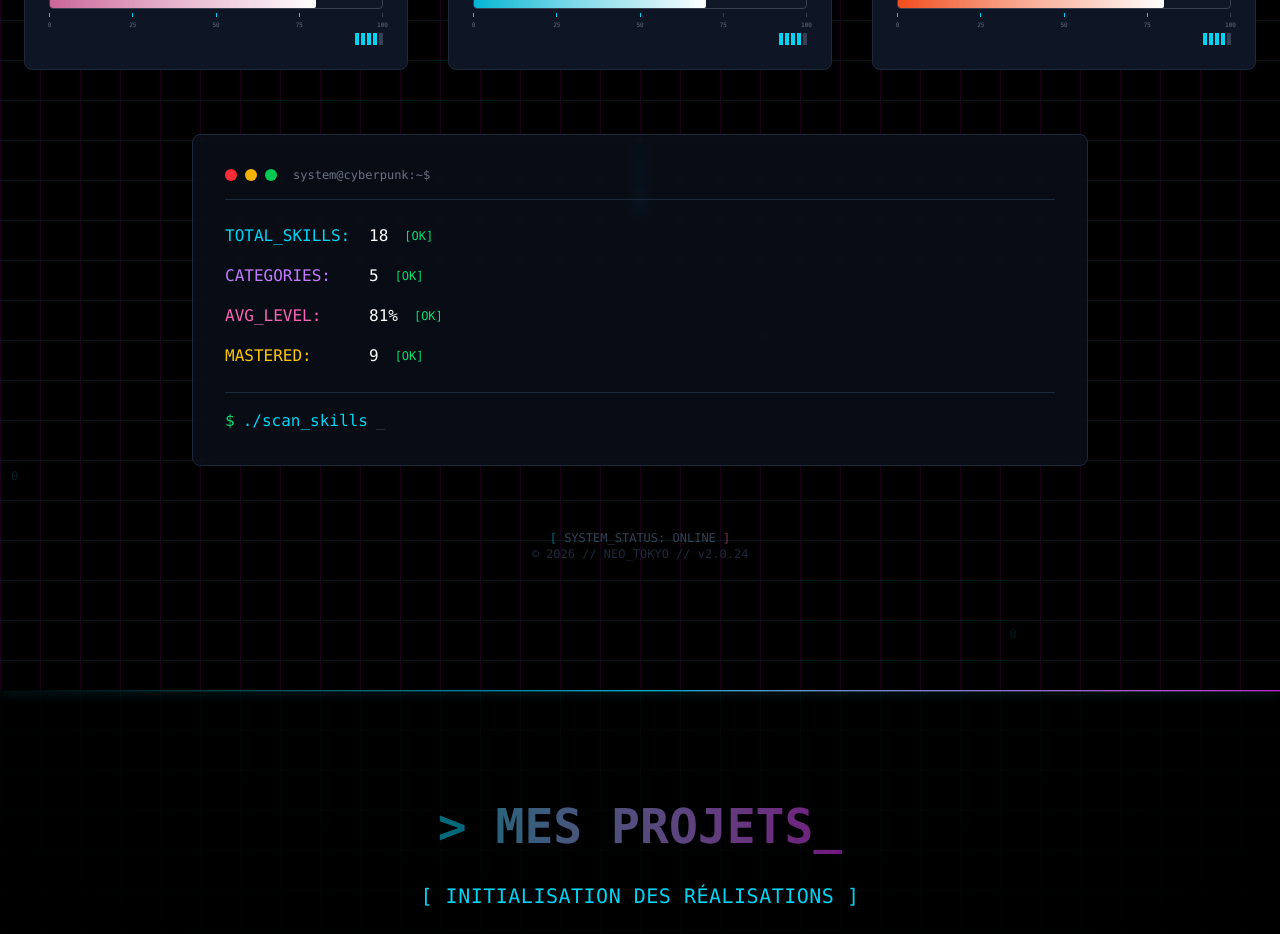
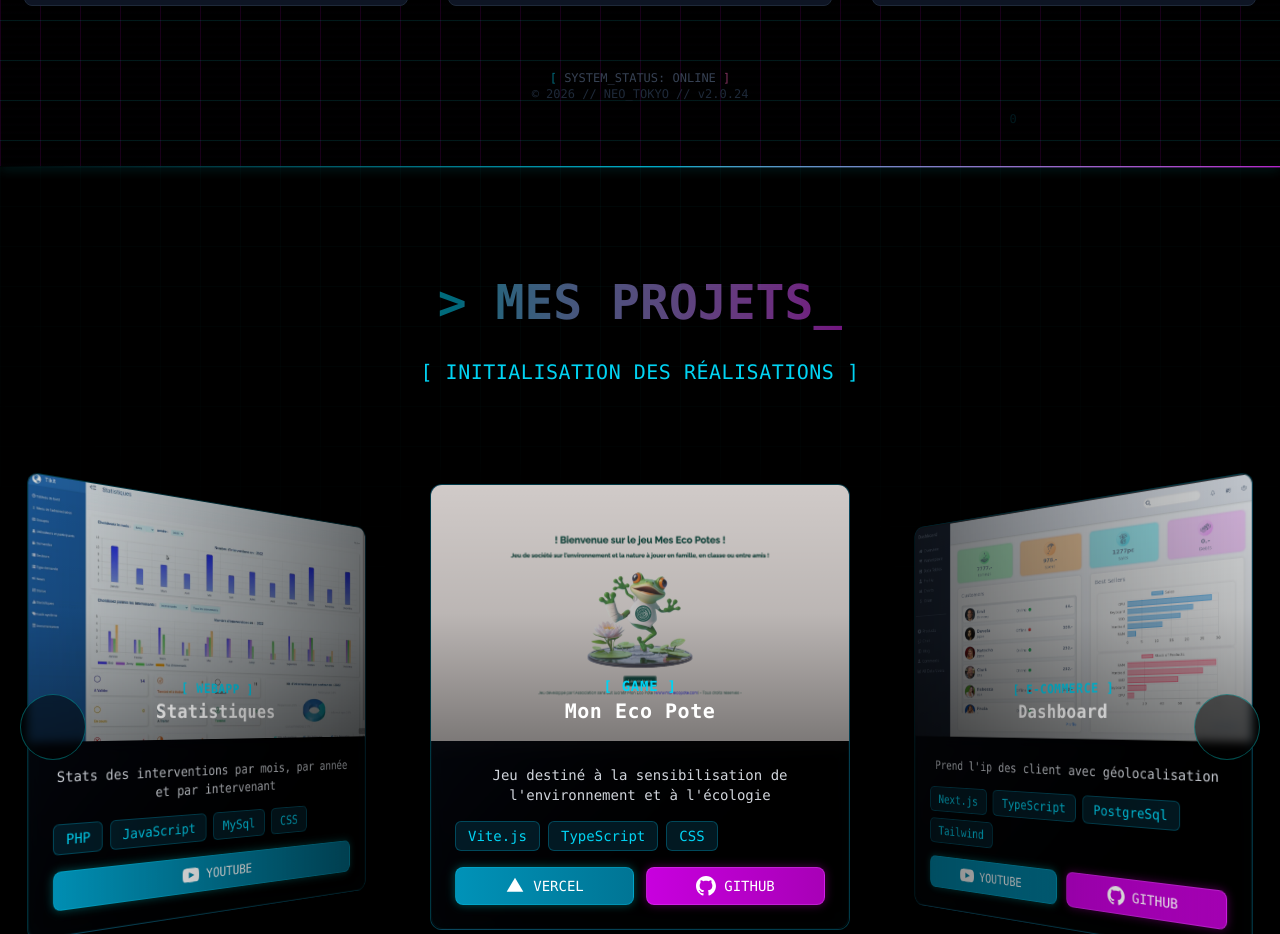
Before and after one commit to TLRKiliann/portfolio-nextjs, a Next.js app in the folder portfolio-carousel/: page / in a window 1280 px wide. Shown: the part 3540-4474 px from the top of the page. Built offline with nearby package versions, Linux system fonts and the light colour scheme.

Commit message:
style improved & some changes

```diff
--- a/portfolio-carousel/ui/Skills.tsx
+++ b/portfolio-carousel/ui/Skills.tsx
@@ -170,7 +170,7 @@ export default function SkillsCyberpunk() {
   }
 
   return (
-    <section ref={ref} id="skills-section" className="relative min-h-screen bg-black overflow-hidden py-32">
+    <section ref={ref} id="skills-section" className="relative min-h-screen bg-black overflow-hidden py-16">
       {/* Effet de scanlines */}
       <div className="absolute inset-0 pointer-events-none z-10 opacity-20"
         style={{
@@ -418,58 +418,13 @@ export default function SkillsCyberpunk() {
           transition={{ duration: 0.8, delay: 1.5 }}
           className="relative mt-16"
         >
-          <div className="relative mb-16">
-            <div className="absolute left-1/2 -translate-x-1/2 w-px h-16 bg-linear-to-b from-transparent via-cyan-500 to-transparent" />
-            <div className="absolute left-1/2 -translate-x-1/2 top-16 w-2 h-2 bg-cyan-400 rounded-full animate-pulse" />
-          </div>
-
-          <div className="max-w-4xl mx-auto">
-            <div className="bg-gray-900/50 backdrop-blur-sm rounded-lg p-8 border border-gray-800 font-mono">
-              <div className="flex items-center gap-2 mb-6 pb-4 border-b border-gray-800">
-                <div className="w-3 h-3 bg-red-500 rounded-full" />
-                <div className="w-3 h-3 bg-yellow-500 rounded-full" />
-                <div className="w-3 h-3 bg-green-500 rounded-full" />
-                <span className="text-xs text-gray-500 ml-2">system@cyberpunk:~$</span>
-              </div>
-
-              <div className="space-y-4">
-                <div className="flex items-center gap-4">
-                  <span className="text-cyan-400 w-32">TOTAL_SKILLS:</span>
-                  <span className="text-white">{skills.length}</span>
-                  <span className="text-green-400 text-xs">[OK]</span>
-                </div>
-                <div className="flex items-center gap-4">
-                  <span className="text-purple-400 w-32">CATEGORIES:</span>
-                  <span className="text-white">{Object.keys(groupedSkills).length}</span>
-                  <span className="text-green-400 text-xs">[OK]</span>
-                </div>
-                <div className="flex items-center gap-4">
-                  <span className="text-pink-400 w-32">AVG_LEVEL:</span>
-                  <span className="text-white">
-                    {Math.round(skills.reduce((acc, s) => acc + s.level, 0) / skills.length)}%
-                  </span>
-                  <span className="text-green-400 text-xs">[OK]</span>
-                </div>
-                <div className="flex items-center gap-4">
-                  <span className="text-yellow-400 w-32">MASTERED:</span>
-                  <span className="text-white">{skills.filter(s => s.level >= 85).length}</span>
-                  <span className="text-green-400 text-xs">[OK]</span>
-                </div>
-              </div>
-
-              <div className="mt-6 pt-4 border-t border-gray-800 flex items-center gap-2">
-                <span className="text-green-400">$</span>
-                <span className="text-cyan-400">./scan_skills</span>
-                <span className="text-gray-500 animate-pulse">_</span>
-              </div>
-            </div>
-          </div>
 
           <div className="text-center mt-16 text-gray-700 font-mono text-xs">
             <span className="text-cyan-400/50">[</span> SYSTEM_STATUS: ONLINE <span className="text-pink-400/50">]</span>
             <br />
             <span className="text-gray-800">© 2026 // NEO_TOKYO // v2.0.24</span>
           </div>
+
         </motion.div>
       </div>
     </section>
```
